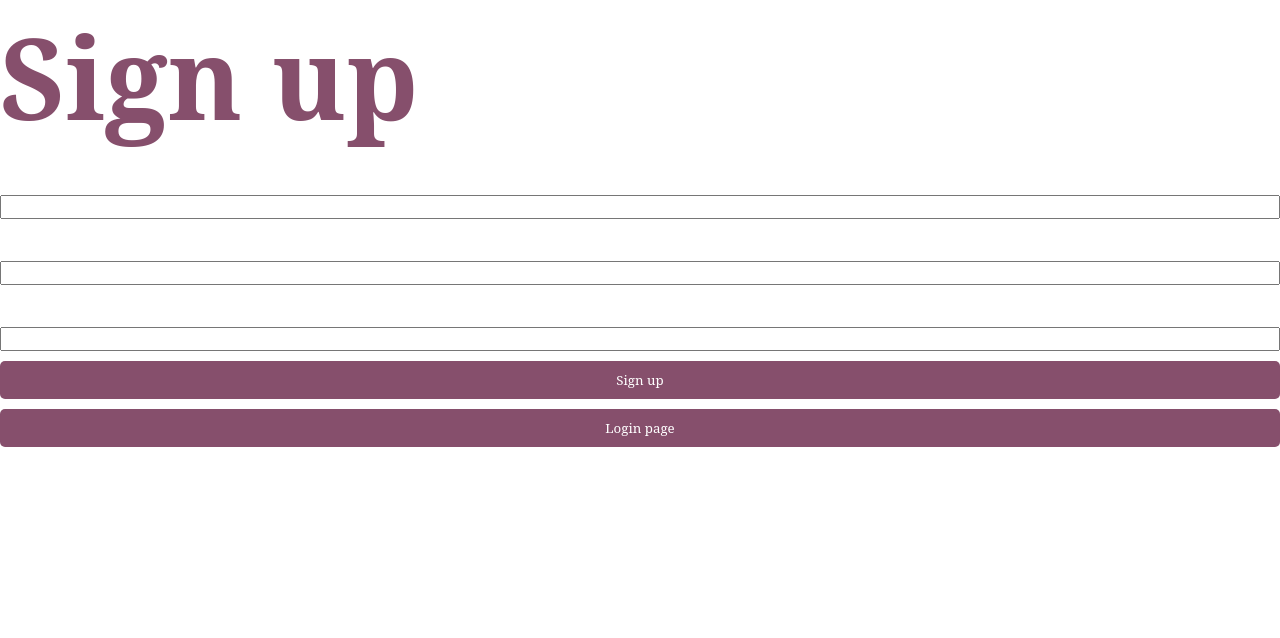
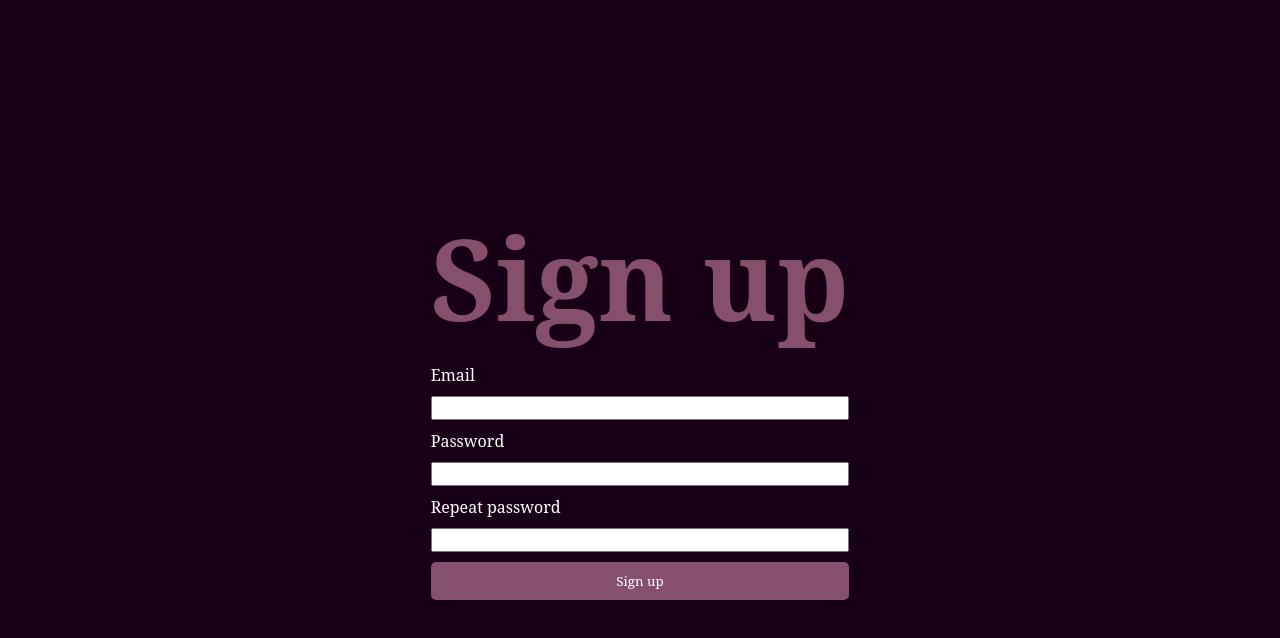
Before and after one commit to David036/crud-app-fe, a React (Create React App) app: page /login in a window 1280 px wide. Both pictures are taken after a click on the button "Sign up". Shown: the top 638 px of the page. Built offline with nearby package versions, Linux system fonts and the light colour scheme.

Commit message:
Fixed login and signup styles

```diff
--- a/src/components/login/index.tsx
+++ b/src/components/login/index.tsx
@@ -32,7 +32,7 @@ export default function LoginPage() {
         <button className={styles.loginBtn} onClick={handleLogin}>
           Login
         </button>
-        <button onClick={() => navigate("/signup")}>Sign up</button>
+        <button className={styles.signupBtn} onClick={() => navigate("/signup")}>Sign up</button>
       </div>
     </div>
   );
--- a/src/components/login/login.module.scss
+++ b/src/components/login/login.module.scss
@@ -27,8 +27,29 @@
       transition: background-color 0.3s;
 
       &:hover {
-        background-color: var(--purple_200);
+        background-color: var(--white_900);
+        color: var(--purple_100);
       }
+    }
+
+    .signupBtn {
+        background-color: var(--white_900);
+        color: var(--purple_100);
+        padding: 10px 20px;
+        border: none;
+        border-radius: 5px;
+        cursor: pointer;
+        transition: background-color 0.3s;
+
+        &:hover {
+          background-color: var(--purple_100);
+          color: var(--white_900);
+        }
+      }
+
+    ::selection {
+        background-color: var(--white_900);
+        color: var(--purple_100);
     }
   }
 }
--- a/src/components/signup/index.tsx
+++ b/src/components/signup/index.tsx
@@ -1,30 +1,18 @@
-import { useContext, useState } from "react";
+import { useState } from "react";
 import styles from "./signup.module.scss";
-import { login, signup } from "../../services/authService";
-import { useNavigate } from "react-router-dom";
-import { AuthContext } from "../../context/auth/context";
+import { signup } from "../../services/authService";
 
 export default function SignupPage() {
   const [email, setEmail] = useState<string>("");
   const [password, setPassword] = useState<string>("");
 
-  const navigate = useNavigate();
-  const { setIsAuth } = useContext(AuthContext);
-
   const handleSignup = async () => {
     const registeredUser = await signup(email, password);
-    if (registeredUser) {
-      const isLoggedIn = await login(email, password);
-      if (isLoggedIn?.data.token) {
-        localStorage.setItem("accessToken", isLoggedIn?.data.token);
-        navigate("/");
-        setIsAuth(true);
-      }
-    }
   };
 
   return (
-    <div className={styles.signupContainer}>
+    <div className={styles.signupSection}>
+      <div className={styles.signupContainer}>
       <h1>Sign up</h1>
       <p>Email</p>
       <input
@@ -42,8 +30,10 @@ export default function SignupPage() {
       />
       <p>Repeat password</p>
       <input type="password" />
-      <button onClick={handleSignup}>Sign up</button>
-      <button onClick={() => navigate("/login")}>Login page</button>
+      <button className={styles.signupBtn} onClick={handleSignup}>
+        Sign up
+      </button>
     </div>
+  </div>
   );
 }
--- a/src/components/signup/signup.module.scss
+++ b/src/components/signup/signup.module.scss
@@ -1,30 +1,40 @@
+.signupSection {
+  width: 100%;
+  display: flex;
+  justify-content: center;
+  align-items: center;
+  height: 100vh;
+  background-color: var(--purple_900);
+
   .signupContainer {
     display: flex;
     flex-direction: column;
     row-gap: 10px;
-    color: #fff;
+    color: var(--white_900);
+
+    h1 {
+        font-size: 7em;
+        color: var(--purple_100);
     }
 
-.signupContainer h1 {
-    font-size: 7em;
-    color: #864f6c;
-}
-
-.signupContainer button {
-    background-color: #864f6c;
-    color: #fff;
+    .signupBtn {
+      background-color: var(--purple_100);
+      color: var(--white_900);
       padding: 10px 20px;
       border: none;
       border-radius: 5px;
       cursor: pointer;
       transition: background-color 0.3s;
+
+      &:hover {
+        background-color: var(--white_900);
+        color: var(--purple_100);
       }
-
-.signupContainer button:hover {
-    background-color: #83305c;
     }
 
     ::selection {
-    background-color: #FBE4D8;
-    color: #864f6c;
+        background-color: var(--white_900);
+        color:  var(--purple_100);
     }
+  }
+}
```
Lines whose indentation alone changed are shown as unchanged.
